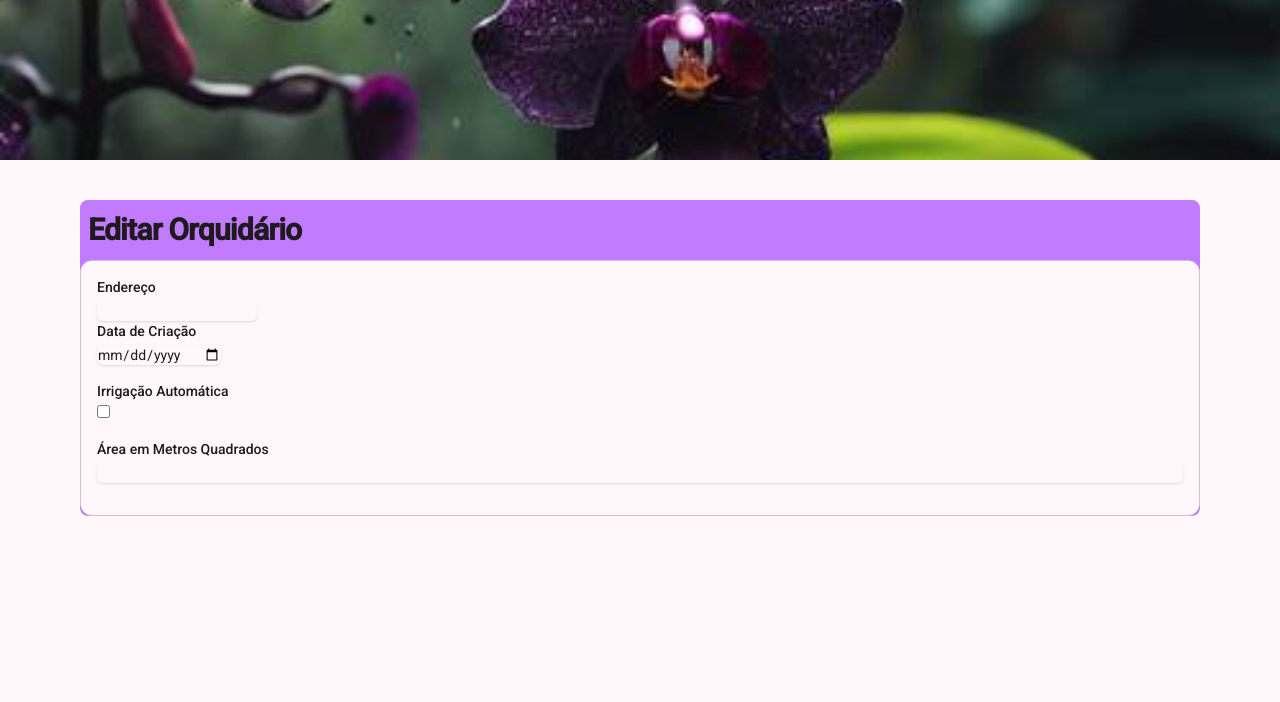
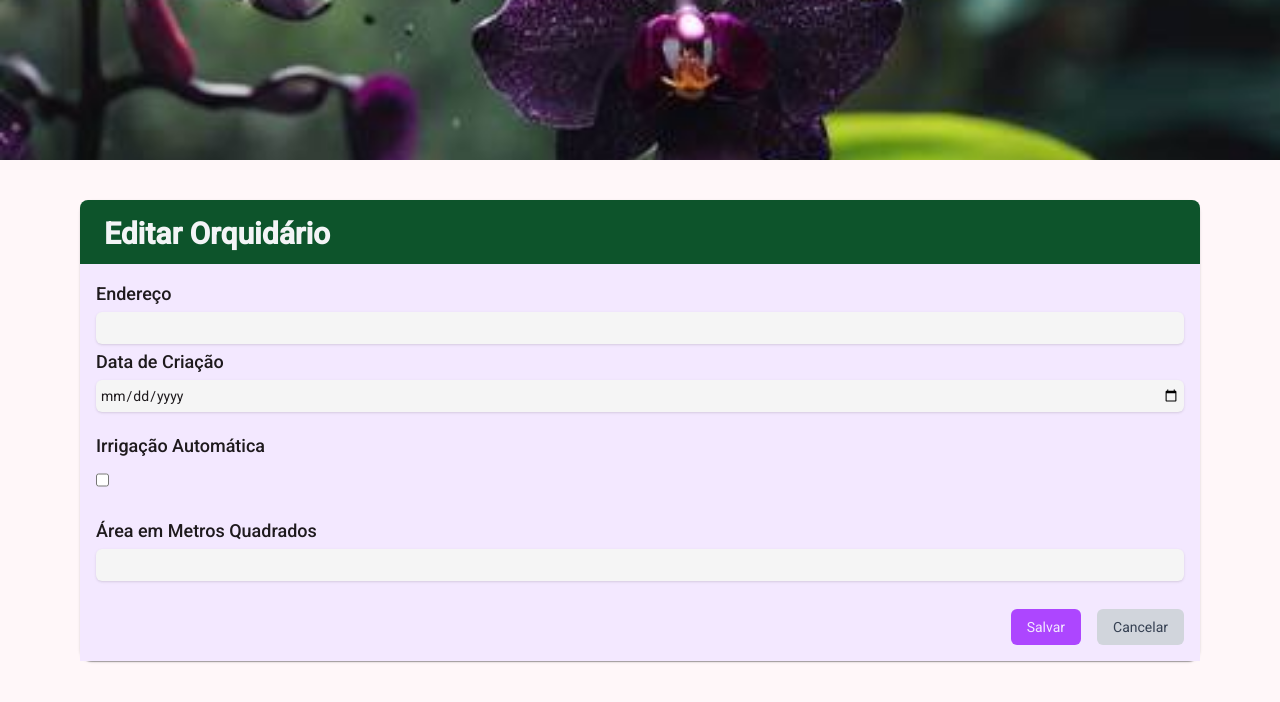
Before and after one commit to michel475/Associacao-De-Orquidofilia, an Angular app: page /orquidario/criar in a window 1280 px wide. Shown: the top 702 px of the page. Built offline with nearby package versions, Linux system fonts and the light colour scheme.

Commit message:
Teste de cores e disposição de campos no formulário

```diff
--- a/src/app/orquidario-form/orquidario-form.html
+++ b/src/app/orquidario-form/orquidario-form.html
@@ -1,26 +1,31 @@
 <img src="/orquidea.png" alt="Imagem de uma orquídea" class="w-full h-40 object-cover">
 
-<div class="mx-20 mt-10 bg-purple-400 rounded-lg">
-    <h1 class="text-3xl px-2 py-3 font-extrabold tracking-tight text-foreground animate-fade-in">
-        {{ orquidario ? 'Editar Orquidário' : 'Criar Orquidário' }}
-    </h1>
-    <mat-card class="listagem p-4 bg-purple-300" appearance="outlined">
+<mat-card class="mx-20 mt-10 bg-purple-400 rounded-lg">
+    <mat-card-header class="bg-green-900 rounded-t-lg">
+        <mat-card-title class="!text-3xl px-2 py-3 !font-extrabold tracking-tight text-gray-100 text-foreground animate-fade-in">
+            {{ orquidario ? 'Editar Orquidário' : 'Criar Orquidário' }}
+        </mat-card-title>
+    </mat-card-header>
+    <mat-card-content class="listagem p-4 !bg-purple-100" appearance="outlined">
         <form (ngSubmit)="enviarFormulario()">
-            <div class="mb-4">
-                <label for="endereco" class="block text-sm font-medium text-muted-foreground">Endereço</label>
-                <input id="endereco" type="text" [(ngModel)]="orquidario.endereco" name="endereco" required class="mt-1 block rounded-md border-gray-300 shadow-sm focus:border-primary focus:ring focus:ring-primary/50">
-                <label for="dataCriacao" class="block text-sm font-medium text-muted-foreground">Data de Criação</label>
-                <input id="dataCriacao" type="date" [(ngModel)]="orquidario.dataCriacao" name="dataCriacao" required class="mt-1 block rounded-md border-gray-300 shadow-sm focus:border-primary focus:ring focus:ring-primary/50">
+            <div class="my-4">
+                <label for="endereco" class="block text-lg font-medium text-muted-foreground">Endereço</label>
+                <input id="endereco" type="text" [(ngModel)]="orquidario.endereco" name="endereco" required class="my-1 p-1 h-8 w-full rounded-md bg-neutral-100 shadow-sm focus:border-primary focus:ring focus:ring-primary/50">
+                <label for="dataCriacao" class="block text-lg font-medium text-muted-foreground">Data de Criação</label>
+                <input id="dataCriacao" type="date" [(ngModel)]="orquidario.dataCriacao" name="dataCriacao" required class="my-1 p-1 h-8 w-full bg-neutral-100 rounded-md !border-gray-600 shadow-sm focus:border-primary focus:ring focus:ring-primary/50">
             </div>
-            <div class="mb-4">
-                <label for="irrigadoAuto" class="block text-sm font-medium text-muted-foreground">Irrigação Automática</label>
-                <input id="irrigadoAuto" type="checkbox" [(ngModel)]="orquidario.irrigadoAuto" name="irrigadoAuto" class="mt-1">
+            <div class="my-4">
+                <label for="irrigadoAuto" class="block text-lg font-medium text-muted-foreground">Irrigação Automática</label>
+                <input id="irrigadoAuto" type="checkbox" [(ngModel)]="orquidario.irrigadoAuto" name="irrigadoAuto" class="my-1 h-8">
             </div>
-            <div class="mb-4">
-                <label for="areaMQuadrados" class="block text-sm font-medium text-muted-foreground">Área em Metros Quadrados</label>
-                <input id="areaMQuadrados" type="number" [(ngModel)]="orquidario.areaMQuadrados" name="areaMQuadrados" required class="mt-1 block w-full rounded-md border-gray-300 shadow-sm focus:border-primary focus:ring focus:ring-primary/50">
+            <div class="my-4">
+                <label for="areaMQuadrados" class="block text-lg font-medium text-muted-foreground">Área em Metros Quadrados</label>
+                <input id="areaMQuadrados" type="number" [(ngModel)]="orquidario.areaMQuadrados" name="areaMQuadrados" required class="my-1 p-1 h-8 w-full bg-neutral-100 rounded-md !border-gray-600 shadow-sm focus:border-primary focus:ring focus:ring-primary/50">
             </div>
-
+            <div class="flex justify-end gap-4 mt-6">
+                <button type="submit" class="px-4 py-2 bg-purple-500 text-purple-100 rounded-md hover:bg-purple-600 focus:outline-none focus:ring focus:bg-purple-800 focus:ring-purple-800/100">Salvar</button>
+                <button type="button" class="px-4 py-2 bg-gray-300 text-gray-700 rounded-md hover:bg-gray-400 focus:outline-none focus:ring focus:ring-gray-500/50">Cancelar</button>
+            </div>
         </form>
-    </mat-card>
-</div>
+    </mat-card-content>
+</mat-card>
```
Also changed, not shown: src/app/orquidario-form/orquidario-form.ts (+5 -2 lines).
